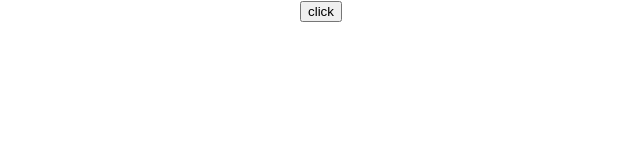
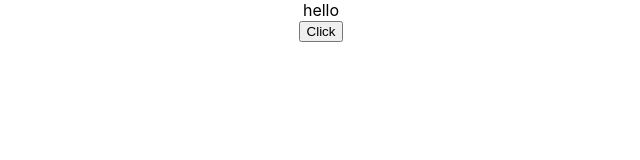
Before and after one commit to venkatesh-tech/React_Basics, a React (Create React App) app: page / in a window 1280 px wide. Shown: the top 160 px of the page, without its empty margins (319-959 px from the left). Built offline with nearby package versions, Linux system fonts and the light colour scheme.

Commit message:
Added EventBind

```diff
--- a/src/App.js
+++ b/src/App.js
@@ -8,6 +8,7 @@
 import Counter from "./components/Counter";
 import FunctionClick from "./components/FunctionClick";
 import ClassClick from "./components/ClassClick";
+import EventBind from "./components/EventBind";
 
 // function App() {
 //   return (
@@ -38,7 +39,9 @@
         {/* <Message /> */}
         {/* <Counter /> */}
         {/* <FunctionClick /> */}
-        <ClassClick />
+        {/* <ClassClick /> */}
+        {/* <PracticeFunction name="Bruce" /> */}
+        <EventBind />
       </div>
     );
   }
--- /dev/null
+++ b/src/components/EventBind.js
@@ -0,0 +1,36 @@
+import React, { Component } from "react";
+
+class EventBind extends Component {
+  constructor() {
+    super();
+    this.state = {
+      message: "hello",
+    };
+    this.changeMessage = this.changeMessage.bind(this);
+  }
+
+  //   changeMessage() {
+  //     this.setState({
+  //       message: "Good Bye",
+  //     });
+  //   }
+
+  changeMessage = () => {
+    this.setState({
+      message: "Good Bye",
+    });
+  };
+
+  render() {
+    return (
+      <div>
+        <div>{this.state.message}</div>
+        {/* <button onClick={this.changeMessage.bind(this)}>Click</button> */}
+        {/* <button onClick={() => this.changeMessage()}>Click</button> */}
+        <button onClick={this.changeMessage}>Click</button>
+      </div>
+    );
+  }
+}
+
+export default EventBind;
```
